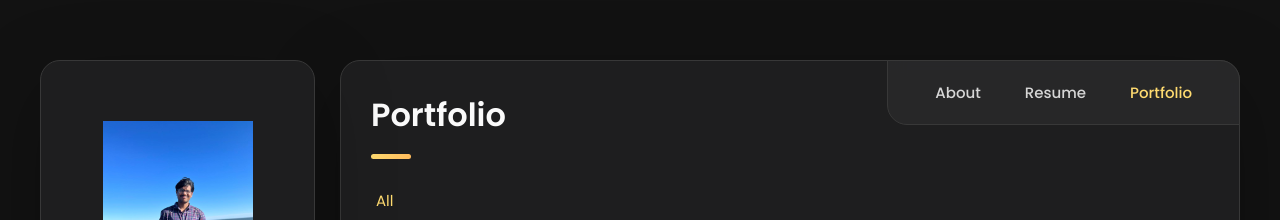
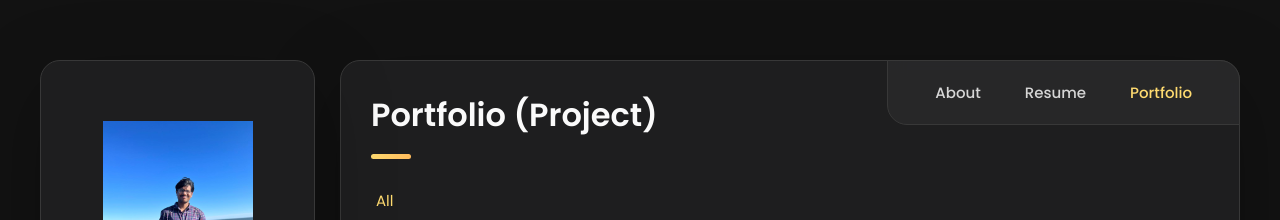
Before and after one commit to pijush2022/pijush_portfolio, a plain HTML site: page index.html in a window 1280 px wide. Both pictures are taken after a click on the button "Portfolio". Shown: the top 220 px of the page. Drawn offline with nearby package versions, Linux system fonts and the light colour scheme.

Commit message:
Update index.html

```diff
--- a/index.html
+++ b/index.html
@@ -678,7 +678,7 @@
       <article class="portfolio" data-page="portfolio">
 
         <header>
-          <h2 class="h2 article-title">Portfolio</h2>
+          <h2 class="h2 article-title">Portfolio (Project)</h2>
         </header>
 
         <section class="projects">
```
